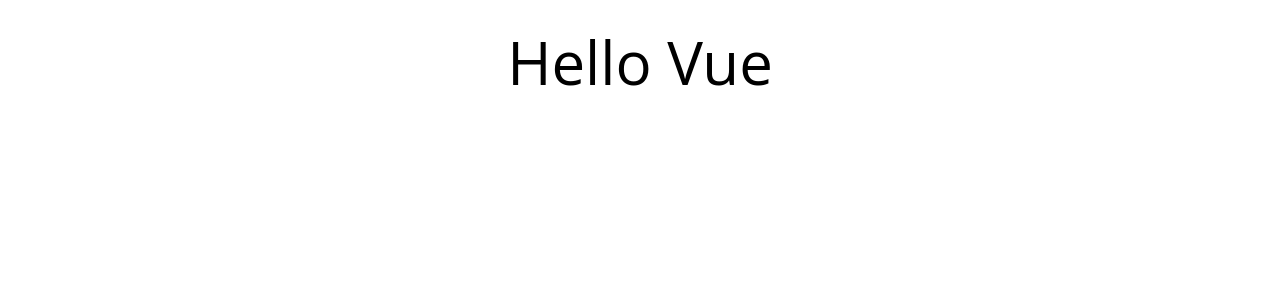
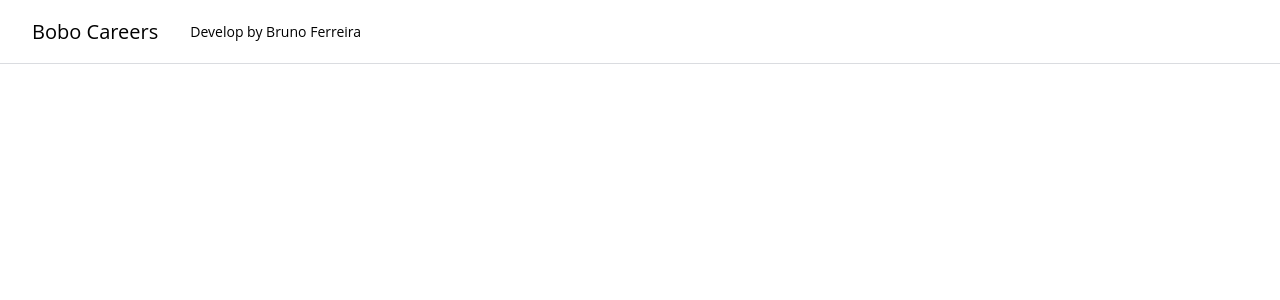
Before and after one commit to brunoolympioferreira/job-search, a Vue app: page / in a window 1280 px wide. Shown: the top 300 px of the page. Built offline with nearby package versions, Linux system fonts and the light colour scheme; the HTML template or start-up script is replaced by a standard one.

Commit message:
Rendering Data to View

```diff
--- a/src/App.vue
+++ b/src/App.vue
@@ -1,3 +1,14 @@
 <template>
-  <h1 class="mt-8 text-6xl text-center">Hello Vue</h1>
+  <MainNav />
 </template>
+
+<script>
+import MainNav from '@/components/MainNav.vue'
+
+export default {
+  name: 'App',
+  components: {
+    MainNav: MainNav,
+  },
+}
+</script>
--- /dev/null
+++ b/src/components/MainNav.vue
@@ -0,0 +1,27 @@
+<template>
+  <header class="w-full text-sm">
+    <div class="fixed top-0 left-0 w-full h-16 bg-white">
+      <div class="flex flex-nowrap h-full border-b border-solid border-brand-gray-1 px-8">
+        <a href="/" class="flex h-full items-center text-xl">{{ company }}</a>
+        <h2 class="ml-8 flex h-full items-center">
+          Develop by {{ author.firstName }} {{ author.lastName }}
+        </h2>
+      </div>
+    </div>
+  </header>
+</template>
+
+<script>
+export default {
+  name: 'MainNav',
+  data() {
+    return {
+      company: 'Bobo Careers',
+      author: {
+        firstName: 'Bruno',
+        lastName: 'Ferreira',
+      },
+    }
+  },
+}
+</script>
--- /dev/null
+++ b/src/playground.js
@@ -0,0 +1,18 @@
+const developer = {
+  salary: 10000,
+  experience: 4.5,
+  techStack: ['Vue', 'HTML', 'CSS'],
+  lookingForWork: true,
+  doubleSalary() {
+    this.salary = this.salary * 2;
+    this.lookingForWork = false;
+  }
+};
+
+console.log(developer.salary);
+console.log(developer.lookingForWork);
+
+developer.doubleSalary();
+
+console.log(developer.salary);
+console.log(developer.lookingForWork);
```
